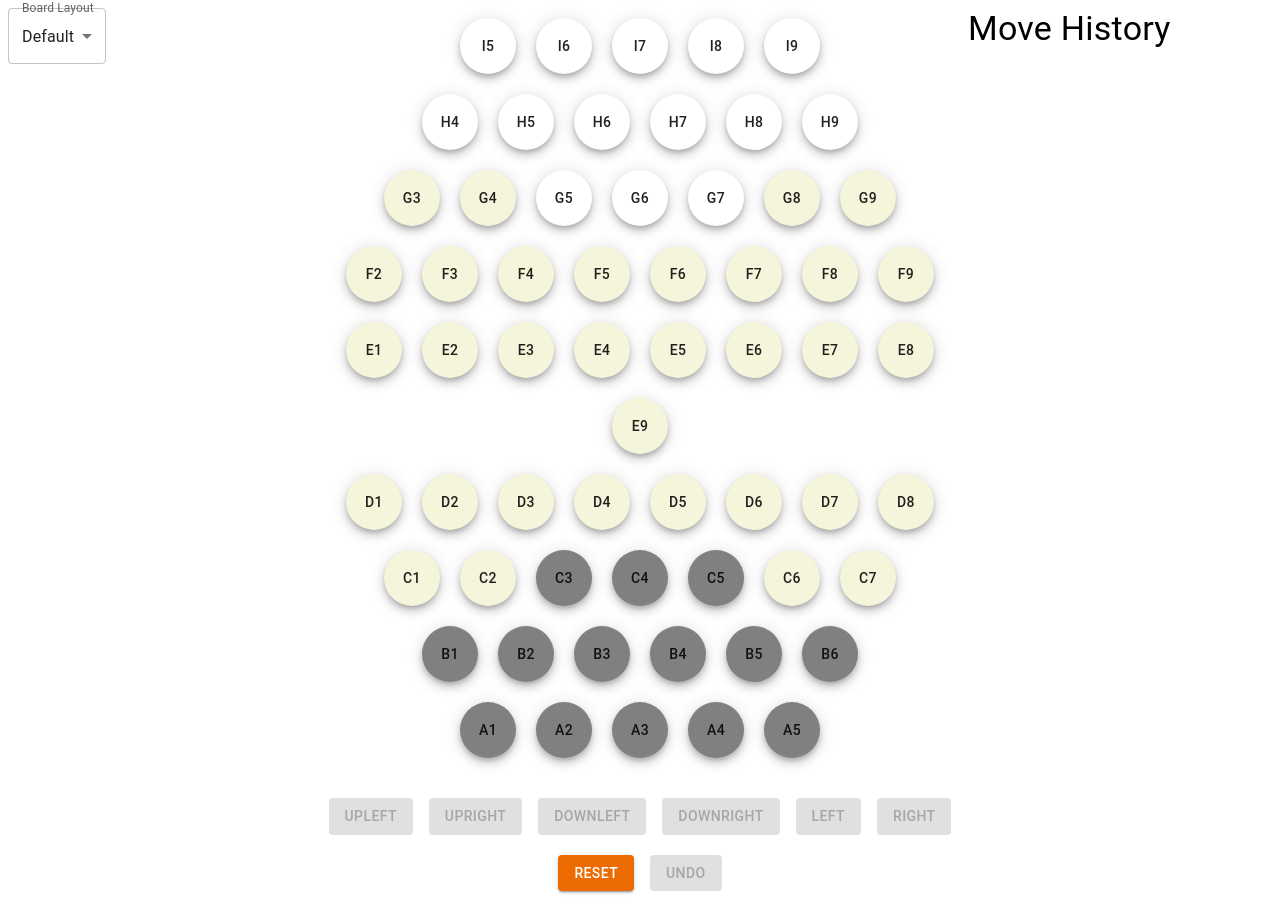
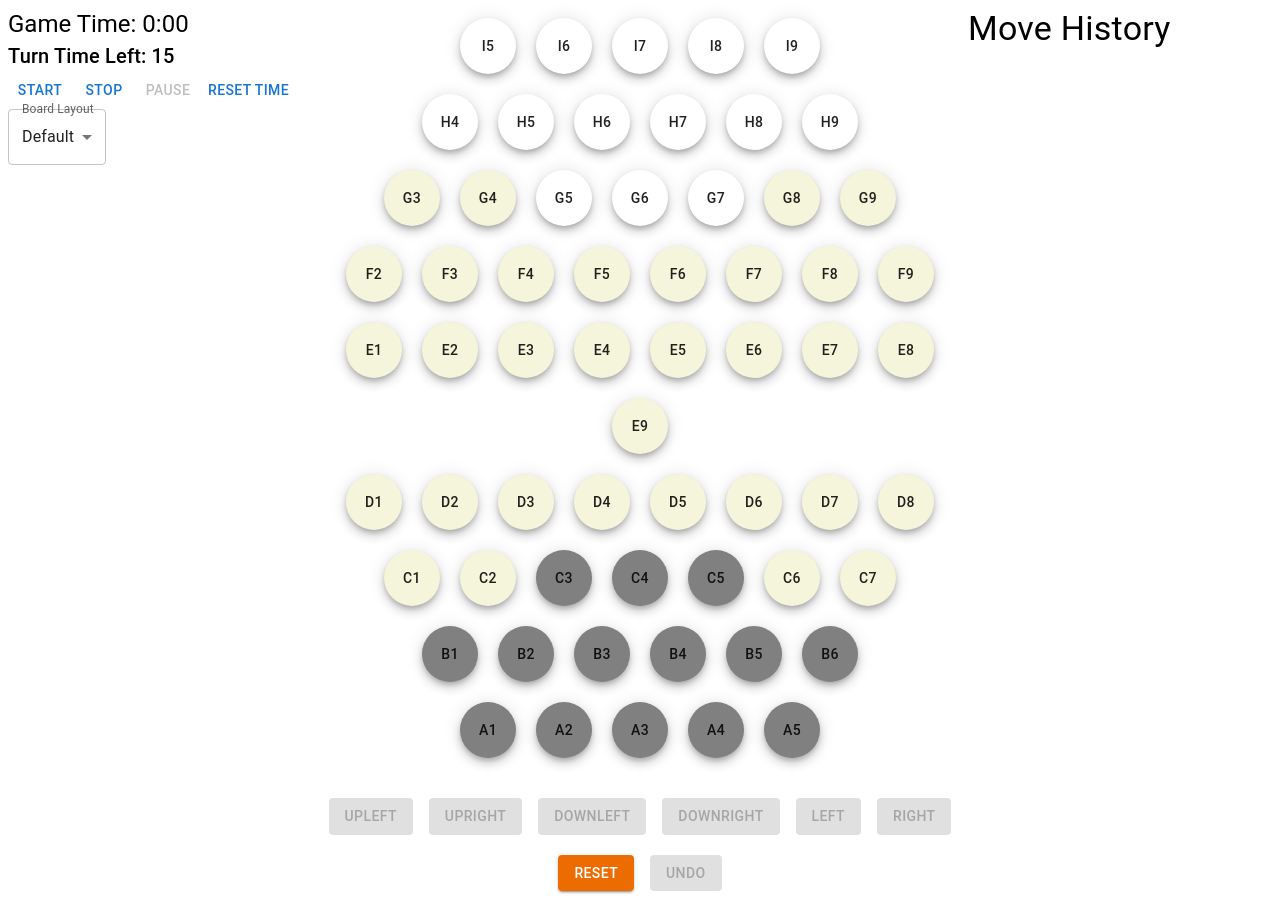
Before and after one commit to AnkitAhlwat/AbaAI, a React (Vite) app in the folder abaai-client/: page / in a window 1280 px wide. Built offline with nearby package versions, Linux system fonts and the light colour scheme.

Commit message:
Fixed merge to add clock component

```diff
--- a/abaai-client/src/components/Clock.jsx
+++ b/abaai-client/src/components/Clock.jsx
@@ -68,7 +68,7 @@ const GameClock = ({ initialGameTime = 0, turnTimeLimit = 15 }) => {
       <Button onClick={handleStart} disabled={gameActive}>Start</Button>
       <Button onClick={handleStop}>Stop</Button>
       <Button onClick={handlePause} disabled={!gameActive}>Pause</Button>
-      <Button onClick={handleReset}>Reset</Button>
+      <Button onClick={handleReset}>Reset Time</Button>
     </Box>
   );
 };
--- a/abaai-client/src/components/Game.jsx
+++ b/abaai-client/src/components/Game.jsx
@@ -77,6 +77,7 @@ const Game = () => {
     <Grid container spacing={2}>
       {/* Configuration Menu on the left */}
       <Grid item xs={3}>
+      <GameClock initialTime={600} turnTimeLimit={15} />
         <ConfigMenu config={config} setConfig={setConfig} />
       </Grid>
 
```
